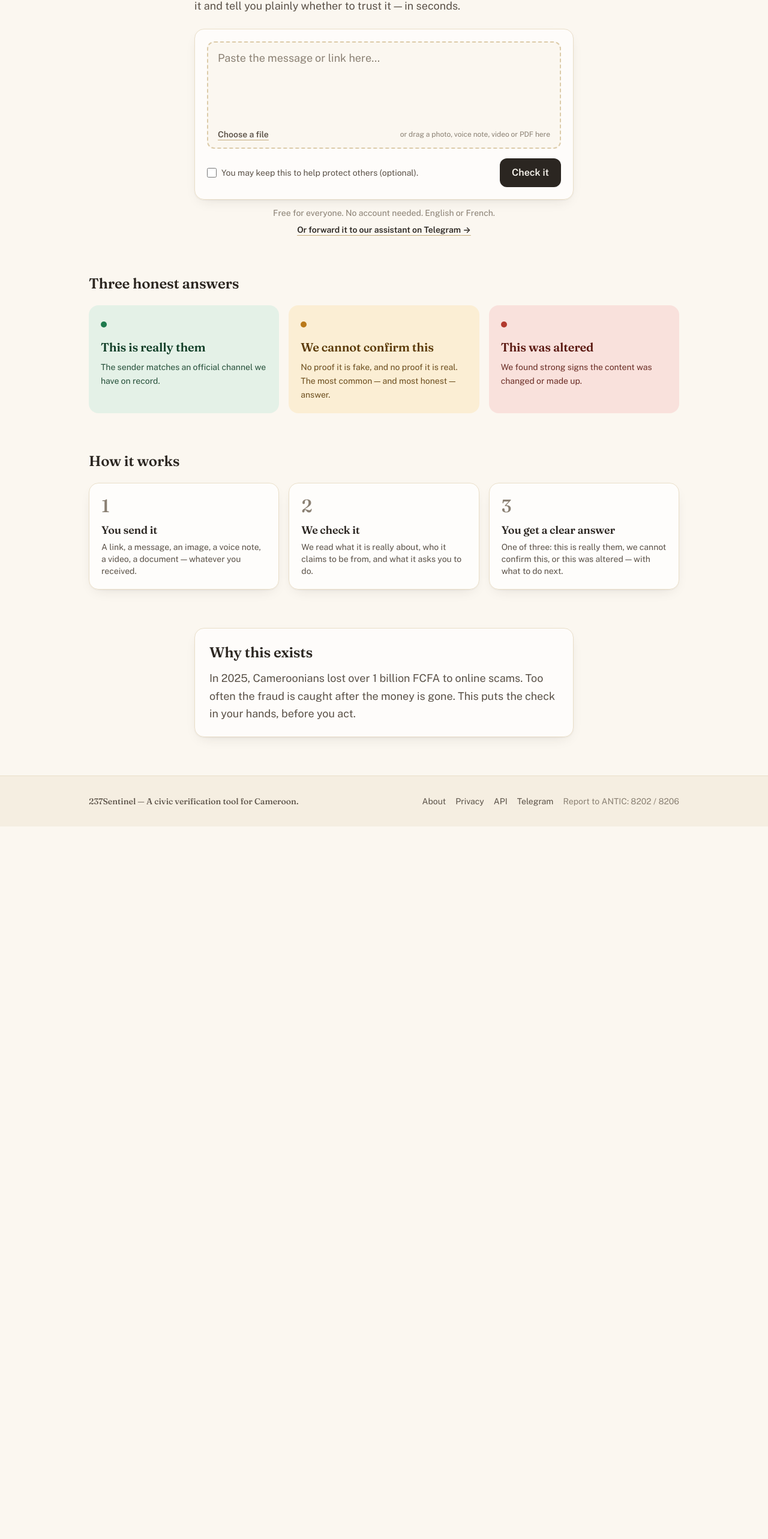
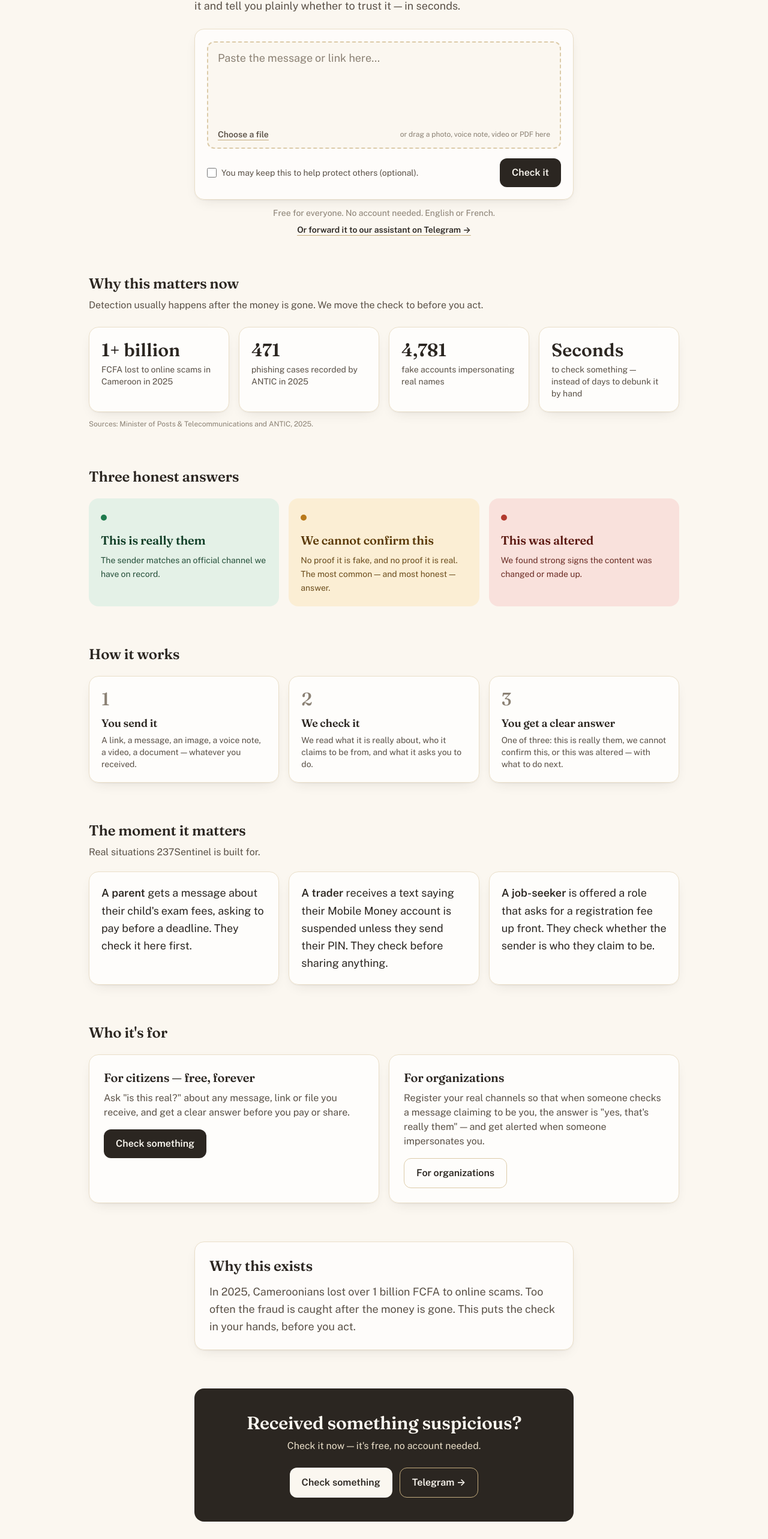
Before and after one commit to JohnnyPoks/237sentinel-web, a React (Vite) app: page / in a window 1280 px wide. Shown: the part 211-2777 px from the top of the page at 60% size. Before the commit the page ends 1589 px from the top, so only its background shows below. Built offline with nearby package versions, Linux system fonts and the light colour scheme; no server answers.

Commit message:
Expand landing page with impact stats, scenarios, audiences, and CTA

```diff
--- a/src/locales/en.json
+++ b/src/locales/en.json
@@ -32,7 +32,35 @@
     "unconfirmedName": "We cannot confirm this",
     "unconfirmedDesc": "No proof it is fake, and no proof it is real. The most common — and most honest — answer.",
     "alteredName": "This was altered",
-    "alteredDesc": "We found strong signs the content was changed or made up."
+    "alteredDesc": "We found strong signs the content was changed or made up.",
+    "impactTitle": "Why this matters now",
+    "impactIntro": "Detection usually happens after the money is gone. We move the check to before you act.",
+    "stat1Value": "1+ billion",
+    "stat1Label": "FCFA lost to online scams in Cameroon in 2025",
+    "stat2Value": "471",
+    "stat2Label": "phishing cases recorded by ANTIC in 2025",
+    "stat3Value": "4,781",
+    "stat3Label": "fake accounts impersonating real names",
+    "stat4Value": "Seconds",
+    "stat4Label": "to check something — instead of days to debunk it by hand",
+    "statsSource": "Sources: Minister of Posts & Telecommunications and ANTIC, 2025.",
+    "forWhoTitle": "Who it's for",
+    "forCitizensTitle": "For citizens — free, forever",
+    "forCitizensDesc": "Ask \"is this real?\" about any message, link or file you receive, and get a clear answer before you pay or share.",
+    "forOrgsTitle": "For organizations",
+    "forOrgsDesc": "Register your real channels so that when someone checks a message claiming to be you, the answer is \"yes, that's really them\" — and get alerted when someone impersonates you.",
+    "momentTitle": "The moment it matters",
+    "momentIntro": "Real situations 237Sentinel is built for.",
+    "scenario1Who": "A parent",
+    "scenario1Text": "gets a message about their child's exam fees, asking to pay before a deadline. They check it here first.",
+    "scenario2Who": "A trader",
+    "scenario2Text": "receives a text saying their Mobile Money account is suspended unless they send their PIN. They check before sharing anything.",
+    "scenario3Who": "A job-seeker",
+    "scenario3Text": "is offered a role that asks for a registration fee up front. They check whether the sender is who they claim to be.",
+    "ctaTitle": "Received something suspicious?",
+    "ctaText": "Check it now — it's free, no account needed.",
+    "ctaCheck": "Check something",
+    "ctaOrg": "I represent an organization"
   },
   "check": {
     "title": "Check something",
--- a/src/pages/Landing.tsx
+++ b/src/pages/Landing.tsx
@@ -1,3 +1,4 @@
+import { Link } from "react-router-dom";
 import { useTranslation } from "react-i18next";
 
 import SubmitBox from "../components/SubmitBox";
@@ -7,29 +8,24 @@ export default function Landing() {
   const { t } = useTranslation();
 
   const verdicts = [
-    {
-      name: t("landing.verifiedName"),
-      desc: t("landing.verifiedDesc"),
-      cls: "bg-verified-bg text-verified-ink",
-      dot: "bg-verified",
-    },
-    {
-      name: t("landing.unconfirmedName"),
-      desc: t("landing.unconfirmedDesc"),
-      cls: "bg-unconfirmed-bg text-unconfirmed-ink",
-      dot: "bg-unconfirmed",
-    },
-    {
-      name: t("landing.alteredName"),
-      desc: t("landing.alteredDesc"),
-      cls: "bg-altered-bg text-altered-ink",
-      dot: "bg-altered",
-    },
+    { name: t("landing.verifiedName"), desc: t("landing.verifiedDesc"), cls: "bg-verified-bg text-verified-ink", dot: "bg-verified" },
+    { name: t("landing.unconfirmedName"), desc: t("landing.unconfirmedDesc"), cls: "bg-unconfirmed-bg text-unconfirmed-ink", dot: "bg-unconfirmed" },
+    { name: t("landing.alteredName"), desc: t("landing.alteredDesc"), cls: "bg-altered-bg text-altered-ink", dot: "bg-altered" },
   ];
+
+  const stats = [1, 2, 3, 4].map((n) => ({
+    value: t(`landing.stat${n}Value`),
+    label: t(`landing.stat${n}Label`),
+  }));
+
+  const scenarios = [1, 2, 3].map((n) => ({
+    who: t(`landing.scenario${n}Who`),
+    text: t(`landing.scenario${n}Text`),
+  }));
 
   return (
     <div>
-      {/* Hero: the tool itself, above the fold. No marketing header first. */}
+      {/* Hero: the tool itself, above the fold. */}
       <section className="mx-auto w-full max-w-readable px-5 pt-10 sm:pt-14">
         <h1 className="font-display text-4xl font-semibold leading-tight sm:text-5xl">
           {t("landing.heroTitle")}
@@ -38,9 +34,7 @@ export default function Landing() {
         <div className="mt-6">
           <SubmitBox autofocus />
         </div>
-        <p className="mt-3 text-center text-sm text-ink-faint">
-          {t("landing.trustLine")}
-        </p>
+        <p className="mt-3 text-center text-sm text-ink-faint">{t("landing.trustLine")}</p>
         <p className="mt-2 text-center text-sm">
           <a
             href={TELEGRAM_BOT_URL}
@@ -53,18 +47,28 @@ export default function Landing() {
         </p>
       </section>
 
-      {/* Three honest answers */}
+      {/* Impact strip — real numbers. */}
       <section className="mx-auto mt-16 w-full max-w-5xl px-5">
-        <h2 className="font-display text-2xl font-semibold">
-          {t("landing.verdictsTitle")}
-        </h2>
+        <h2 className="font-display text-2xl font-semibold">{t("landing.impactTitle")}</h2>
+        <p className="mt-2 max-w-readable text-ink-soft">{t("landing.impactIntro")}</p>
+        <dl className="mt-6 grid gap-4 sm:grid-cols-2 lg:grid-cols-4">
+          {stats.map((s, i) => (
+            <div key={i} className="card p-5">
+              <dt className="font-display text-3xl font-semibold text-ink">{s.value}</dt>
+              <dd className="mt-1 text-sm text-ink-soft">{s.label}</dd>
+            </div>
+          ))}
+        </dl>
+        <p className="mt-3 text-xs text-ink-faint">{t("landing.statsSource")}</p>
+      </section>
+
+      {/* Three honest answers. */}
+      <section className="mx-auto mt-16 w-full max-w-5xl px-5">
+        <h2 className="font-display text-2xl font-semibold">{t("landing.verdictsTitle")}</h2>
         <div className="mt-5 grid gap-4 sm:grid-cols-3">
           {verdicts.map((v) => (
             <div key={v.name} className={`rounded-2xl p-5 ${v.cls}`}>
-              <span
-                className={`inline-block h-2.5 w-2.5 rounded-full ${v.dot}`}
-                aria-hidden
-              />
+              <span className={`inline-block h-2.5 w-2.5 rounded-full ${v.dot}`} aria-hidden />
               <h3 className="mt-3 font-display text-xl font-semibold">{v.name}</h3>
               <p className="mt-2 text-sm leading-relaxed opacity-90">{v.desc}</p>
             </div>
@@ -72,35 +76,78 @@ export default function Landing() {
         </div>
       </section>
 
-      {/* How it works */}
+      {/* How it works. */}
       <section className="mx-auto mt-16 w-full max-w-5xl px-5">
-        <h2 className="font-display text-2xl font-semibold">
-          {t("landing.howTitle")}
-        </h2>
+        <h2 className="font-display text-2xl font-semibold">{t("landing.howTitle")}</h2>
         <ol className="mt-5 grid gap-4 sm:grid-cols-3">
           {[1, 2, 3].map((n) => (
             <li key={n} className="card p-5">
               <span className="font-display text-3xl text-ink-faint">{n}</span>
-              <h3 className="mt-2 font-display text-lg font-semibold">
-                {t(`landing.how${n}Title`)}
-              </h3>
-              <p className="mt-1 text-sm text-ink-soft">
-                {t(`landing.how${n}Body`)}
-              </p>
+              <h3 className="mt-2 font-display text-lg font-semibold">{t(`landing.how${n}Title`)}</h3>
+              <p className="mt-1 text-sm text-ink-soft">{t(`landing.how${n}Body`)}</p>
             </li>
           ))}
         </ol>
       </section>
 
-      {/* Why */}
+      {/* The moment it matters — honest scenario cards (not testimonials). */}
+      <section className="mx-auto mt-16 w-full max-w-5xl px-5">
+        <h2 className="font-display text-2xl font-semibold">{t("landing.momentTitle")}</h2>
+        <p className="mt-2 text-ink-soft">{t("landing.momentIntro")}</p>
+        <div className="mt-5 grid gap-4 sm:grid-cols-3">
+          {scenarios.map((s, i) => (
+            <figure key={i} className="card p-5">
+              <blockquote className="text-lg leading-relaxed">
+                <span className="font-semibold">{s.who}</span> {s.text}
+              </blockquote>
+            </figure>
+          ))}
+        </div>
+      </section>
+
+      {/* Who it's for. */}
+      <section className="mx-auto mt-16 w-full max-w-5xl px-5">
+        <h2 className="font-display text-2xl font-semibold">{t("landing.forWhoTitle")}</h2>
+        <div className="mt-5 grid gap-4 sm:grid-cols-2">
+          <div className="card p-6">
+            <h3 className="font-display text-xl font-semibold">{t("landing.forCitizensTitle")}</h3>
+            <p className="mt-2 text-ink-soft">{t("landing.forCitizensDesc")}</p>
+            <Link to="/check" className="btn-primary mt-4">{t("landing.ctaCheck")}</Link>
+          </div>
+          <div className="card p-6">
+            <h3 className="font-display text-xl font-semibold">{t("landing.forOrgsTitle")}</h3>
+            <p className="mt-2 text-ink-soft">{t("landing.forOrgsDesc")}</p>
+            <Link to="/for-organizations" className="btn-ghost mt-4">{t("nav.forOrganizations")}</Link>
+          </div>
+        </div>
+      </section>
+
+      {/* Why. */}
       <section className="mx-auto mt-16 w-full max-w-readable px-5">
         <div className="card p-6">
-          <h2 className="font-display text-2xl font-semibold">
-            {t("landing.whyTitle")}
-          </h2>
-          <p className="mt-3 text-lg leading-relaxed text-ink-soft">
-            {t("landing.whyBody")}
-          </p>
+          <h2 className="font-display text-2xl font-semibold">{t("landing.whyTitle")}</h2>
+          <p className="mt-3 text-lg leading-relaxed text-ink-soft">{t("landing.whyBody")}</p>
+        </div>
+      </section>
+
+      {/* Closing CTA. */}
+      <section className="mx-auto mt-16 w-full max-w-readable px-5">
+        <div className="rounded-2xl bg-ink px-6 py-10 text-center text-sand-50">
+          <h2 className="font-display text-2xl font-semibold sm:text-3xl">{t("landing.ctaTitle")}</h2>
+          <p className="mt-2 text-sand-200">{t("landing.ctaText")}</p>
+          <div className="mt-6 flex flex-col justify-center gap-3 sm:flex-row">
+            <Link to="/check" className="btn bg-sand-50 text-ink hover:bg-sand-200">
+              {t("landing.ctaCheck")}
+            </Link>
+            <a
+              href={TELEGRAM_BOT_URL}
+              target="_blank"
+              rel="noopener noreferrer"
+              className="btn border border-sand-400 text-sand-50 hover:bg-white/10"
+            >
+              Telegram →
+            </a>
+          </div>
         </div>
       </section>
     </div>
```
Also changed, not shown: src/locales/fr.json (+29 -1 lines).
